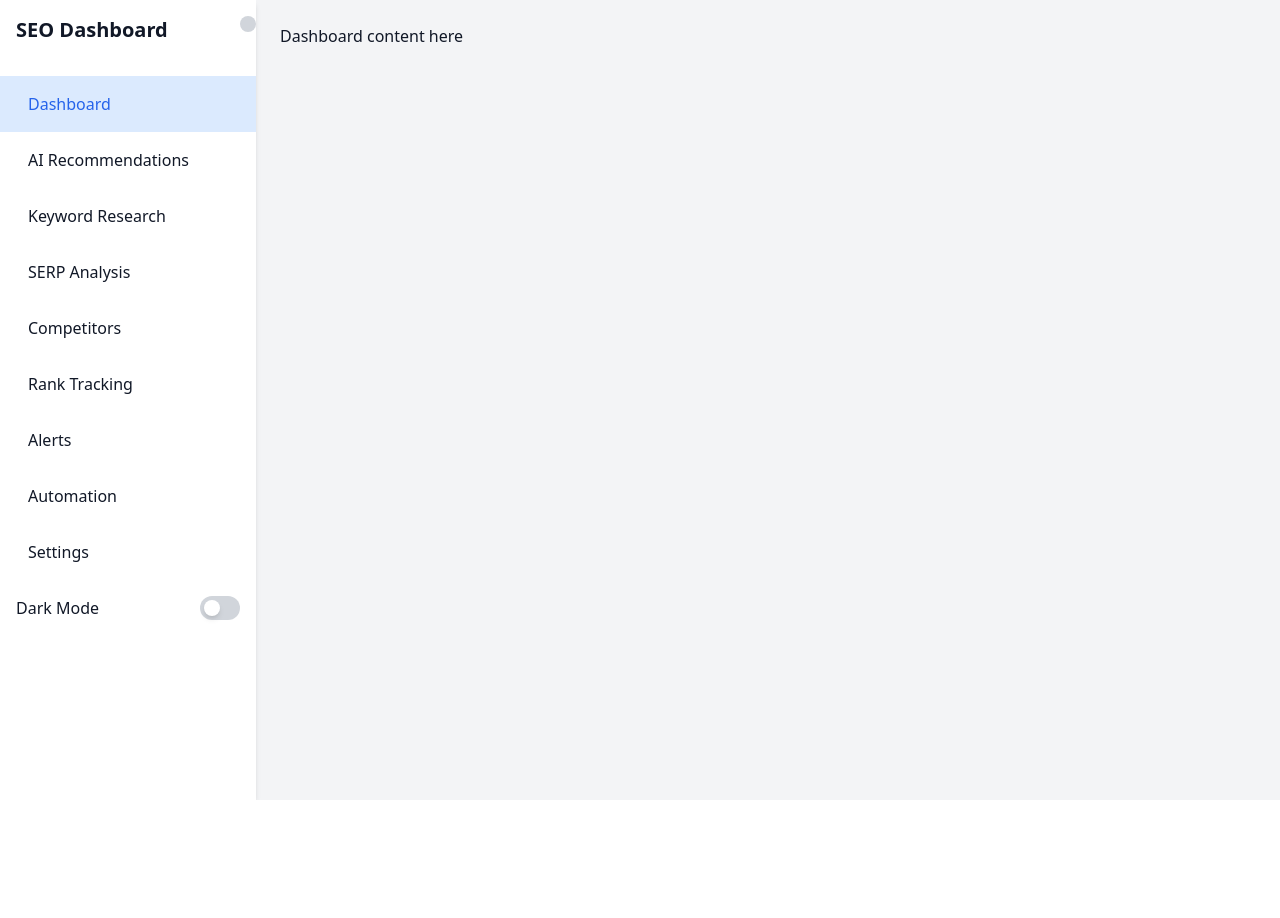
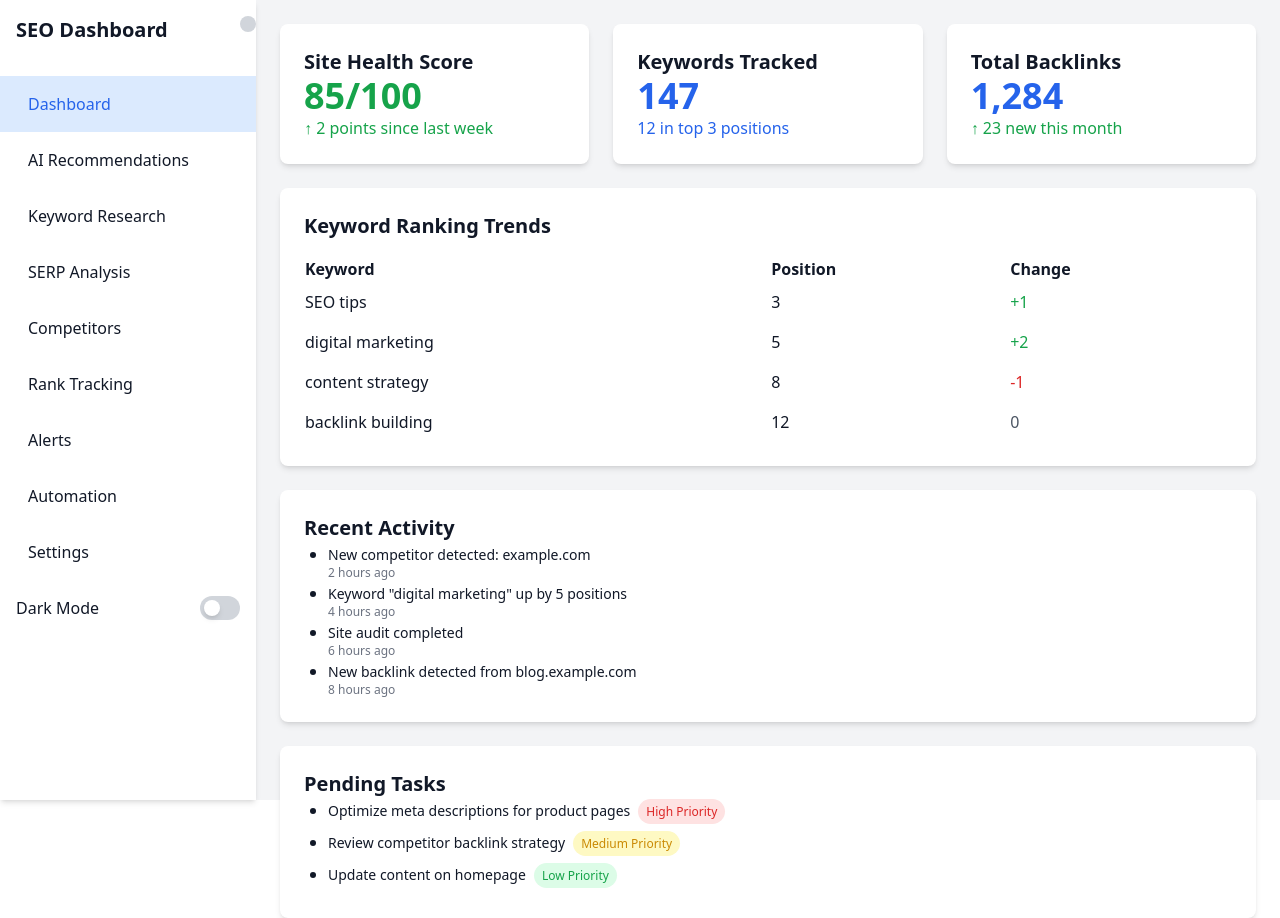
Before and after one commit to akashn-1412/Optirank, a React (Vite) app: page / in a window 1280 px wide. Before the commit the page ends 800 px from the top, so only its background shows below. Built offline with nearby package versions, Linux system fonts and the light colour scheme; no server answers.

Commit message:
Update DashboardContent

```diff
--- a/src/components/DashboardContent.jsx
+++ b/src/components/DashboardContent.jsx
@@ -1,25 +1,88 @@
 import React from 'react';
 
-function DashboardContent({ activeNav, darkMode }) {
+function DashboardContent({activeNav, darkMode }) {
+    const recentActivity = [
+        { id: 1, action: 'New competitor detected: example.com', time: '2 hours ago' },
+        { id: 2, action: 'Keyword "digital marketing" up by 5 positions', time: '4 hours ago' },
+        { id: 3, action: 'Site audit completed', time: '6 hours ago' },
+        { id: 4, action: 'New backlink detected from blog.example.com', time: '8 hours ago' },
+    ];
+
+    const pendingTasks = [
+        { id: 1, task: 'Optimize meta descriptions for product pages', priority: 'High' },
+        { id: 2, task: 'Review competitor backlink strategy', priority: 'Medium' },
+        { id: 3, task: 'Update content on homepage', priority: 'Low' },
+    ];
+
+    const keywordTrends = [
+        { id: 1, keyword: 'SEO tips', position: 3, change: '+1' },
+        { id: 2, keyword: 'digital marketing', position: 5, change: '+2' },
+        { id: 3, keyword: 'content strategy', position: 8, change: '-1' },
+        { id: 4, keyword: 'backlink building', position: 12, change: '0' },
+    ];
+
     return (
-    <div>
-      {activeNav === 'dashboard' && (
-        <div>
-          {" Dashboard content here" }
+      activeNav === 'dashboard' && <div className="grid grid-cols-1 md:grid-cols-2 lg:grid-cols-3 gap-6">
+            <div className={`p-6 ${darkMode ? 'bg-gray-700' : 'bg-white'} rounded-lg shadow-md`}>
+                <h2 className="text-xl font-bold">Site Health Score</h2>
+                <p className="text-4xl font-bold text-green-600">85/100</p>
+                <p className="text-green-600">↑ 2 points since last week</p>
             </div>
-      )}
-      {activeNav === 'ai-recommendations' && (
             <div className={`p-6 ${darkMode ? 'bg-gray-700' : 'bg-white'} rounded-lg shadow-md`}>
-          <h2 className="text-xl font-bold">AI-Driven SEO Recommendations</h2>
+                <h2 className="text-xl font-bold">Keywords Tracked</h2>
+                <p className="text-4xl font-bold text-blue-600">147</p>
+                <p className="text-blue-600">12 in top 3 positions</p>
+            </div>
+            <div className={`p-6 ${darkMode ? 'bg-gray-700' : 'bg-white'} rounded-lg shadow-md`}>
+                <h2 className="text-xl font-bold">Total Backlinks</h2>
+                <p className="text-4xl font-bold text-blue-600">1,284</p>
+                <p className="text-green-600">↑ 23 new this month</p>
+            </div>
+            <div className={`p-6 ${darkMode ? 'bg-gray-700' : 'bg-white'} rounded-lg shadow-md col-span-1 md:col-span-2 lg:col-span-3`}>
+                <h2 className="text-xl font-bold">Keyword Ranking Trends</h2>
+                <table className="w-full mt-4">
+                    <thead>
+                        <tr>
+                            <th className="text-left">Keyword</th>
+                            <th className="text-left">Position</th>
+                            <th className="text-left">Change</th>
+                        </tr>
+                    </thead>
+                    <tbody>
+                        {keywordTrends.map(trend => (
+                            <tr key={trend.id}>
+                                <td className="py-2">{trend.keyword}</td>
+                                <td className="py-2">{trend.position}</td>
+                                <td className={`py-2 ${trend.change.startsWith('+') ? 'text-green-600' : trend.change.startsWith('-') ? 'text-red-600' : 'text-gray-600'}`}>{trend.change}</td>
+                            </tr>
+                        ))}
+                    </tbody>
+                </table>
+            </div>
+            <div className={`p-6 ${darkMode ? 'bg-gray-700' : 'bg-white'} rounded-lg shadow-md col-span-1 md:col-span-2 lg:col-span-3`}>
+                <h2 className="text-xl font-bold">Recent Activity</h2>
                 <ul className="list-disc pl-6">
-            <li>Optimize meta descriptions for product pages</li>
-            <li>Acquire backlinks from high-authority sites</li>
-            <li>Conduct a comprehensive site audit</li>
+                    {recentActivity.map(activity => (
+                        <li key={activity.id}>
+                            <p className="text-sm font-medium">{activity.action}</p>
+                            <p className="text-xs text-gray-500">{activity.time}</p>
+                        </li>
+                    ))}
                 </ul>
-          <button className="mt-4 px-4 py-2 bg-blue-600 text-white rounded">Delegate to SEO Consultant</button>
             </div>
-      )}
-      {/* Other sections */}
+            <div className={`p-6 ${darkMode ? 'bg-gray-700' : 'bg-white'} rounded-lg shadow-md col-span-1 md:col-span-2 lg:col-span-3`}>
+                <h2 className="text-xl font-bold">Pending Tasks</h2>
+                <ul className="list-disc pl-6">
+                    {pendingTasks.map(task => (
+                        <li key={task.id} className="mb-2">
+                            <p className="text-sm font-medium inline">{task.task}</p>
+                            <span className={`ml-2 text-xs px-2 py-1 rounded-full ${task.priority === 'High' ? 'bg-red-100 text-red-600' : task.priority === 'Medium' ? 'bg-yellow-100 text-yellow-600' : 'bg-green-100 text-green-600'}`}>
+                                {task.priority} Priority
+                            </span>
+                        </li>
+                    ))}
+                </ul>
+            </div>
         </div>
     );
 }
```
Lines whose indentation alone changed are shown as unchanged.
